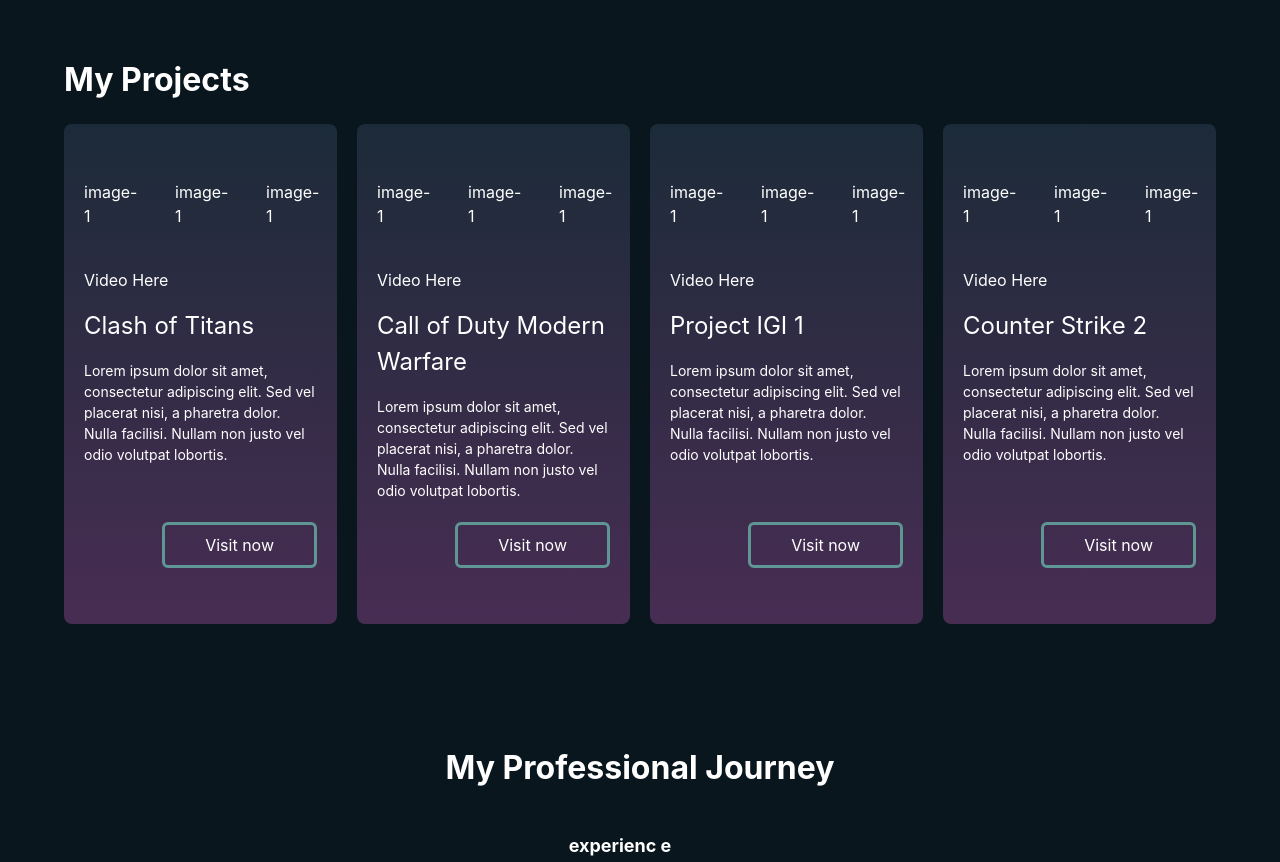
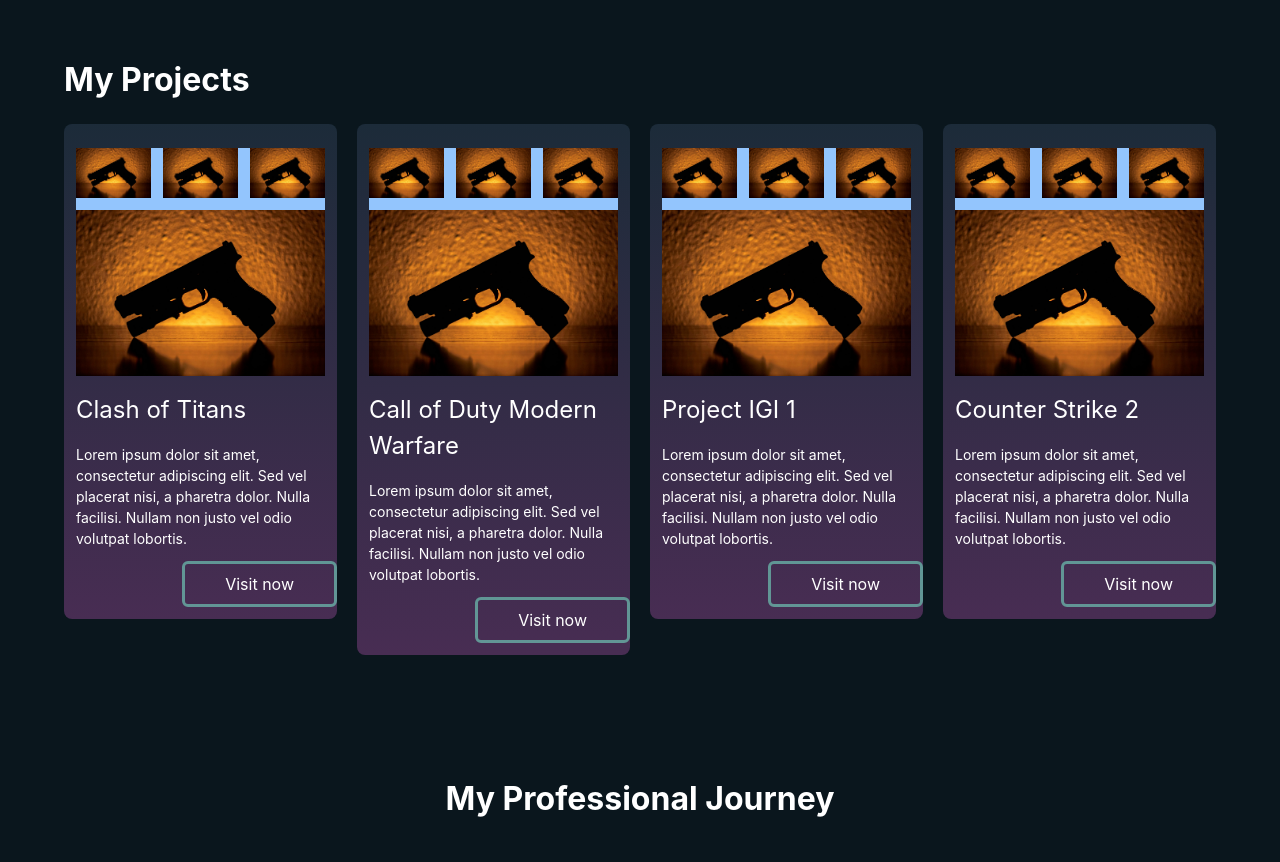
Before and after one commit to usama-666/zohaib-portfolio, a Next.js app: page / in a window 1280 px wide. Shown: the part 900-1762 px from the top of the page. Built offline with nearby package versions, Linux system fonts and the light colour scheme.

Commit message:
chore:fixed text

```diff
--- a/components/Projects/ProjectCard.jsx
+++ b/components/Projects/ProjectCard.jsx
@@ -1,18 +1,52 @@
 "use client";
 import Button from "@/utils/Button";
 import Link from "next/link";
-import React from "react";
-
+import React, { useState } from "react";
+import Image from "next/image";
 const ProjectCard = ({ card }) => {
+    // Fallback state for static image (later to be replaced by database URL)
+    const [imgSrc, setImgSrc] = useState("/mini.jpg");
     return (
-        <div className=" h-[500px]  w-full mx-auto  rounded-lg bg-custom-grad  bg-img-grad glass-border">
-            <div className="flex flex-col justify-evenly  w-full h-full rounded-lg  p-5 ">
-                <div className="h-2/3">
-                    <div className="grid grid-cols-3 gap-10">
-                        <div className="col-span-1">image-1</div>
-                        <div className="col-span-1">image-1</div>
-                        <div className="col-span-1">image-1</div>
-                        <div className="col-span-3">Video Here</div>
+        <div className="   w-full mx-auto  rounded-lg bg-custom-grad  bg-img-grad glass-border">
+            <div className="flex flex-col   w-full h-full rounded-lg   py-3">
+                <div className="p-3">
+                    <div className="grid grid-cols-3 bg-blue-300 gap-3">
+                        <div className="bg-red-200 col-span-1">
+                            <Image
+                                src={imgSrc}
+                                className="w-auto h-auto"
+                                alt="mini"
+                                width={500}
+                                height={1000}
+                            />
+                        </div>
+                        <div className="bg-red-200 col-span-1">
+                            <Image
+                                src={imgSrc}
+                                className="w-auto h-auto"
+                                alt="mini"
+                                width={500}
+                                height={500}
+                            />
+                        </div>
+                        <div className="bg-red-200 col-span-1">
+                            <Image
+                                src={imgSrc}
+                                className="w-auto h-auto"
+                                alt="mini"
+                                width={500}
+                                height={500}
+                            />
+                        </div>
+                        <div className="col-span-3 bg-red-200">
+                            <Image
+                                src={imgSrc}
+                                className="object-cover"
+                                alt="mini"
+                                width={1000}
+                                height={100}
+                            />
+                        </div>
                     </div>
                     <div className="mt-4 flex flex-col gap-4">
                         <h2 className=" text-lg md:text-xl">{card.title}</h2>
--- a/components/Projects/Projects.jsx
+++ b/components/Projects/Projects.jsx
@@ -4,7 +4,6 @@
 import ProjectCard from "./ProjectCard";
 import CardSlider from "../common/CardSlider";
 
-import { Swiper, SwiperSlide } from "swiper/react";
 // import { Autoplay, FreeMode } from "swiper/modules";
 import "swiper/css";
 
@@ -26,6 +25,7 @@
                     <h1 className=" text-xl font-bold md:text-3xl">
                         My Projects
                     </h1>
+
                     <CardSlider />
                 </div>
             </Wrapper>
--- a/components/common/CardSlider.jsx
+++ b/components/common/CardSlider.jsx
@@ -1,15 +1,13 @@
-"use client";
+import React from "react";
+
 import { Swiper, SwiperSlide } from "swiper/react";
 import "swiper/css";
 import "swiper/css/free-mode";
 import "swiper/css/autoplay";
 import { Autoplay, FreeMode } from "swiper";
 import ProjectCard from "../Projects/ProjectCard";
-// import { useRouter } from "next/router";
 
-export default function CardSlider() {
-    // const router = useRouter(); // This should work correctly now
-
+const CardSlider = () => {
     const projectDetails = [
         {
             title: "Clash of Titans",
@@ -50,12 +48,9 @@
 
         // Add more projects here...
     ];
-
-    const handleNavigate = (index) => {
-        // router.push(`/project/${index + 1}`); // Correct navigation
-    };
-
     return (
+        <div>
+            {" "}
             <Swiper
                 slidesPerView={1} // Display multiple slides
                 spaceBetween={20} // Space between slides
@@ -89,5 +84,8 @@
                     </SwiperSlide>
                 ))}
             </Swiper>
+        </div>
     );
-}
+};
+
+export default CardSlider;
```
Also changed, not shown: public/mini.jpg (added). Lines whose indentation alone changed are shown as unchanged.
